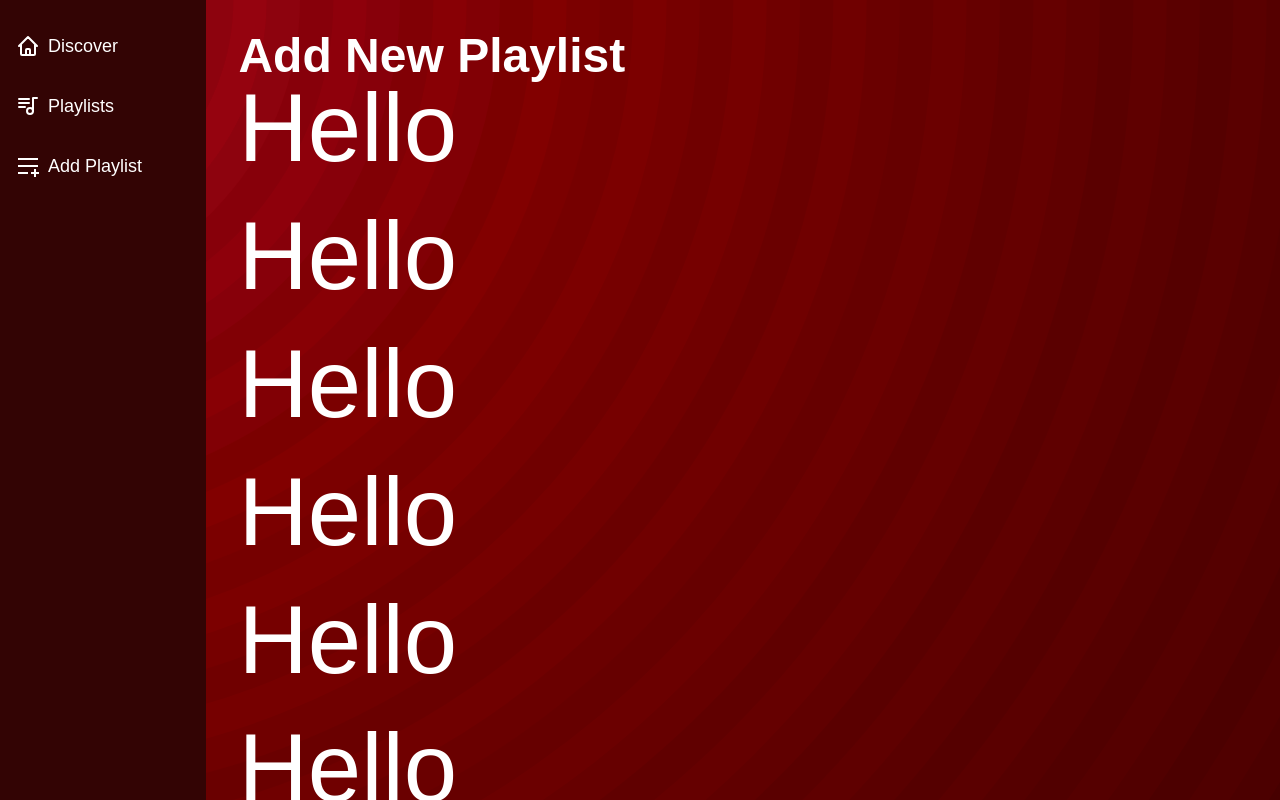
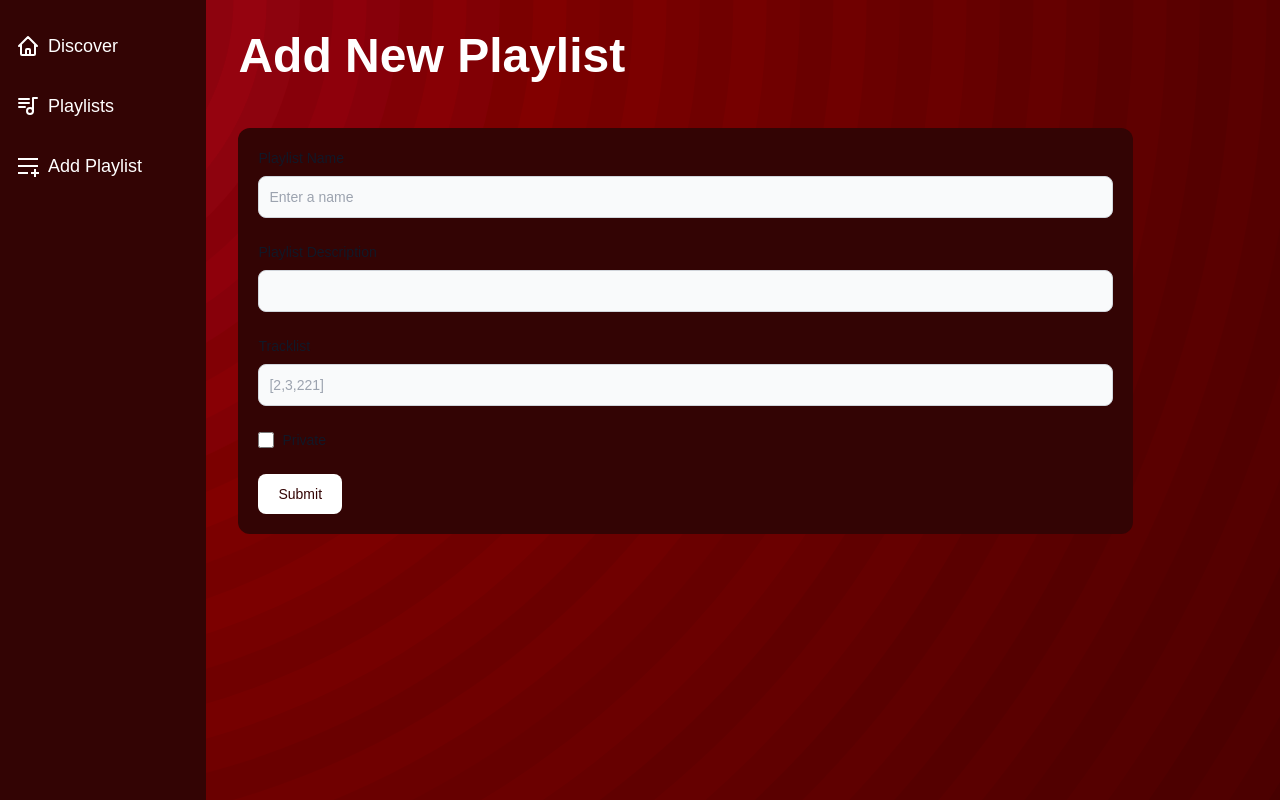
Before and after one commit to brodysmith8/music-streaming-application, a React (Create React App) app in the folder client/react-app/bas/: page /addplaylists in a window 1280 px wide. Built offline with nearby package versions, Linux system fonts and the light colour scheme.

Commit message:
Added add playlist form

```diff
--- a/client/react-app/bas/src/components/AddPlaylist.js
+++ b/client/react-app/bas/src/components/AddPlaylist.js
@@ -1,5 +1,8 @@
 import React from 'react'
 import Sidebar from './Sidebar'
+import CreatePlaylist from './CreatePlaylist'
+
+
 const AddPlaylist = () => {
   return (
 
@@ -9,17 +12,8 @@ const AddPlaylist = () => {
             <div className='w-full flex flex-col'>
                 <h2 className='font-semibold text-white text-5xl text-left'>Add New Playlist</h2>
             </div>
-            <div className='flex flex-col justify-left gap-8 text-white'>
-                <h3 className='text-8xl'>Hello</h3>
-                <h3 className='text-8xl'>Hello</h3><h3 className='text-8xl'>Hello</h3>
-                <h3 className='text-8xl'>Hello</h3><h3 className='text-8xl'>Hello</h3>
-                <h3 className='text-8xl'>Hello</h3><h3 className='text-8xl'>Hello</h3>
-                <h3 className='text-8xl'>Hello</h3><h3 className='text-8xl'>Hello</h3>
-                <h3 className='text-8xl'>Hello</h3><h3 className='text-8xl'>Hello</h3>
-                <h3 className='text-8xl'>Hello</h3><h3 className='text-8xl'>Hello</h3>
-                <h3 className='text-8xl'>Hello</h3><h3 className='text-8xl'>Hello</h3>
-                <h3 className='text-8xl'>Hello</h3><h3 className='text-8xl'>Hello</h3>
-
+            <div className='flex flex-col justify-left gap-8 mt-8' >
+              <CreatePlaylist />
             </div>
         </div>
     </div>
--- /dev/null
+++ b/client/react-app/bas/src/components/CreatePlaylist.js
@@ -0,0 +1,31 @@
+import React from 'react'
+
+const CreatePlaylist = () => {
+  return (
+    <div className='my-4 p-5 bg-[#330404] rounded-xl'>
+        <form>
+            <div className="mb-6">
+                <label htmlFor="listName" className="block mb-2 text-sm font-medium text-gray-900 dark:text-white">Playlist Name</label>
+                <input type="text" id="listName" className="bg-gray-50 border border-gray-300 text-gray-900 text-sm rounded-lg focus:ring-red-500 focus:border-red-500 block w-full p-2.5 dark:bg-white dark:border-gray-600 dark:placeholder-gray-400 dark:text-[#330404] dark:focus:ring-red-500 dark:focus:border-red-500" placeholder="Enter a name" required />
+            </div>
+            <div className="mb-6">
+                <label htmlFor="description" className="block mb-2 text-sm font-medium text-gray-900 dark:text-white">Playlist Description</label>
+                <input type="text" id="description" className="bg-gray-50 border border-gray-300 text-gray-900 text-sm rounded-lg focus:ring-red-500 focus:border-red-500 block w-full p-2.5 dark:bg-white dark:border-gray-600 dark:placeholder-gray-400 dark:text-[#330404] dark:focus:ring-red-500 dark:focus:border-red-500" />
+            </div>
+            <div className="mb-6">
+                <label htmlFor="tracklist" className="block mb-2 text-sm font-medium text-gray-900 dark:text-white">Tracklist</label>
+                <input type="text" id="tracklist" className="bg-gray-50 border border-gray-300 text-gray-900 text-sm rounded-lg focus:ring-red-500 focus:border-red-500 block w-full p-2.5 dark:bg-white dark:border-gray-600 dark:placeholder-gray-400 dark:text-[#330404] dark:focus:ring-red-500 dark:focus:border-red-500" placeholder='[2,3,221]' required />
+            </div>
+            <div className="flex items-start mb-6">
+                <div className="flex items-center h-5">
+                    <input id="visibility" type="checkbox" value="" className="w-4 h-4 bg-gray-50 rounded border border-gray-300 focus:ring-3 focus:ring-red-300 dark:bg-gray-700 dark:border-gray-600 dark:focus:ring-red-500 dark:ring-offset-gray-800" required />
+                </div>
+                <label htmlFor="visibility" className="ml-2 text-sm font-medium text-gray-900 dark:text-gray-300">Private</label>
+            </div>
+            <button type="submit" className="text-[#330404] font-medium rounded-lg text-sm w-full sm:w-auto px-5 py-2.5 text-center bg-white hover:bg-red-400">Submit</button>
+        </form>
+    </div>
+  )
+}
+
+export default CreatePlaylist
--- a/client/react-app/bas/src/components/Playlists.js
+++ b/client/react-app/bas/src/components/Playlists.js
@@ -10,15 +10,7 @@ const Playlists = () => {
                 <h2 className='font-semibold text-white text-5xl text-left'>Playlist</h2>
             </div>
             <div className='flex flex-col justify-center gap-8 text-white'>
-            <h3 className='text-8xl'>Hello</h3>
-            <h3 className='text-8xl'>Hello</h3><h3 className='text-8xl'>Hello</h3>
-            <h3 className='text-8xl'>Hello</h3><h3 className='text-8xl'>Hello</h3>
-            <h3 className='text-8xl'>Hello</h3><h3 className='text-8xl'>Hello</h3>
-            <h3 className='text-8xl'>Hello</h3><h3 className='text-8xl'>Hello</h3>
-            <h3 className='text-8xl'>Hello</h3><h3 className='text-8xl'>Hello</h3>
-            <h3 className='text-8xl'>Hello</h3><h3 className='text-8xl'>Hello</h3>
-            <h3 className='text-8xl'>Hello</h3><h3 className='text-8xl'>Hello</h3>
-            <h3 className='text-8xl'>Hello</h3><h3 className='text-8xl'>Hello</h3>
+
             </div>
         </div>
     </div>
```
